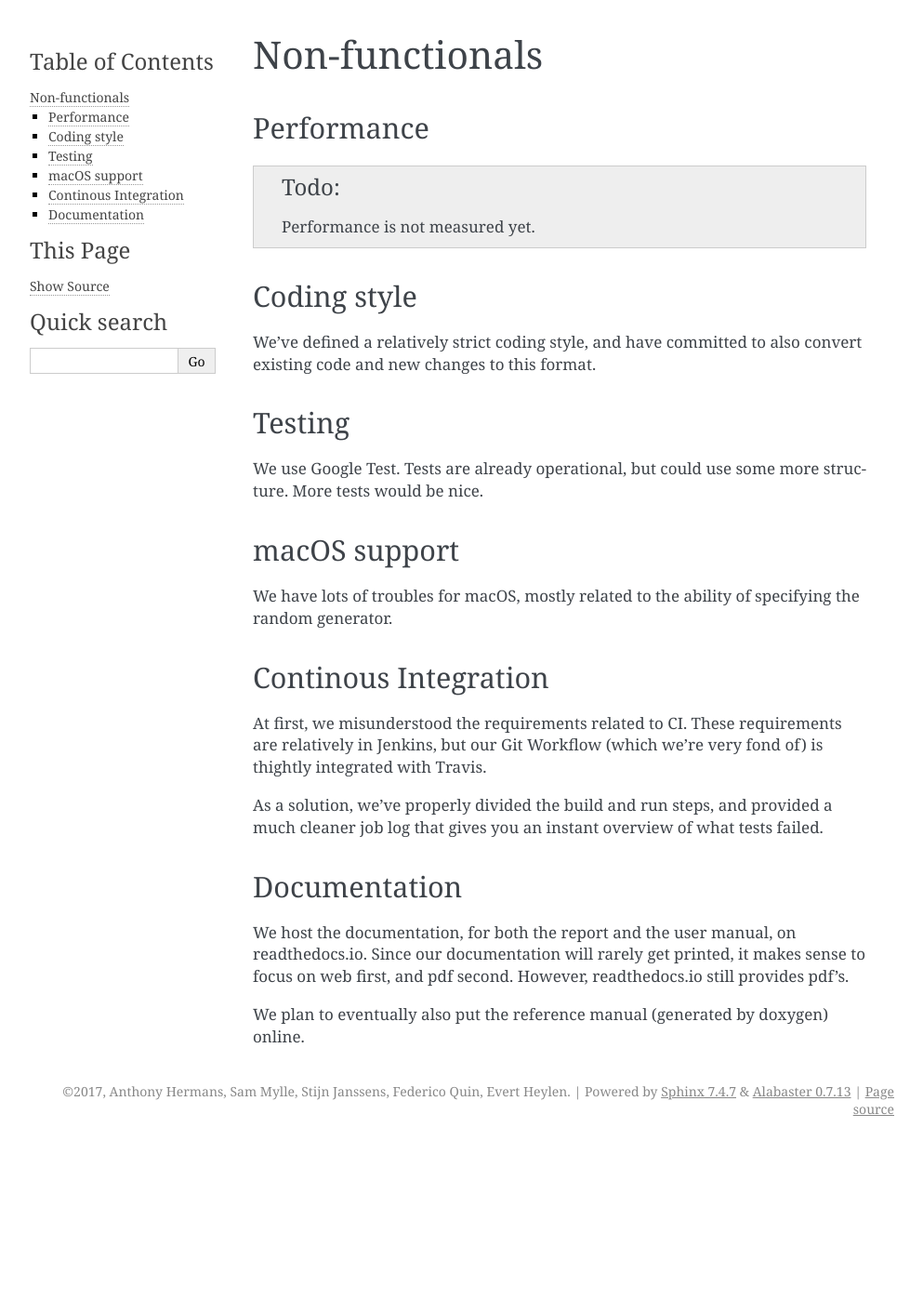
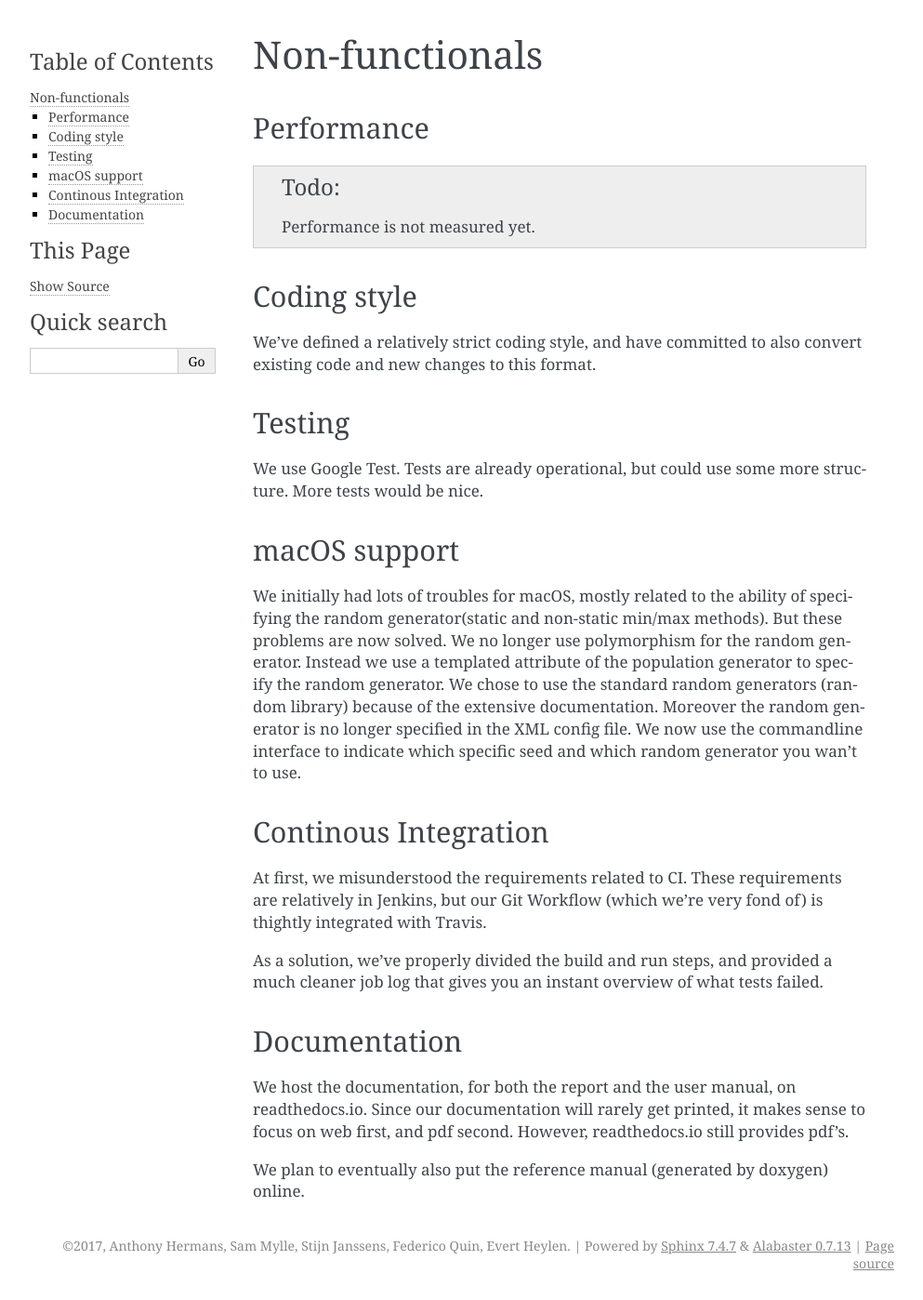
Before and after one commit to Stride-Apollo/Stride-Report, a Sphinx documentation site: the page built from source/nonfunctionals.rst, in a window 1280 px wide. Shown: the whole page at 93% size, without its empty margins (148-1141 px from the left). Built offline with Sphinx 7.4.7, drawn with Linux system fonts in a browser that asks for light colours; before the commit the page ends 1232 px from its top, so only the background shows below that.

Commit message:
More explanation for Mac OS support

```diff
--- a/source/nonfunctionals.rst
+++ b/source/nonfunctionals.rst
@@ -21,7 +21,10 @@ We use Google Test. Tests are already operational, but could use some more struc
 macOS support
 -------------
 
-We have lots of troubles for macOS, mostly related to the ability of specifying the random generator.
+We initially had lots of troubles for macOS, mostly related to the ability of specifying the random generator(static and non-static min/max methods).
+But these problems are now solved. We no longer use polymorphism for the random generator. Instead we use a templated attribute of the population generator to specify the random generator.
+We chose to use the standard random generators (random library) because of the extensive documentation. Moreover the random generator is no longer specified in the XML config file.
+We now use the commandline interface to indicate which specific seed and which random generator you wan't to use.
 
 Continous Integration
 ---------------------
```
